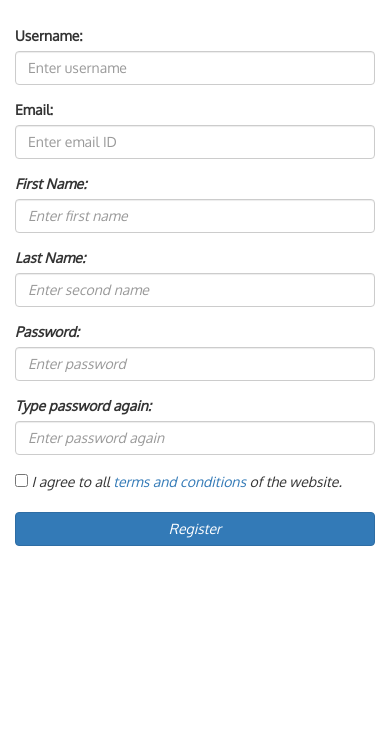
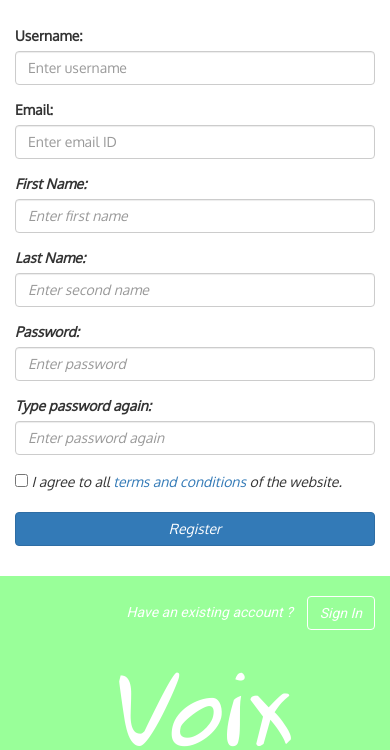
Before and after one commit to rkpattnaik780/rk-votingappfcc, a website: page public/htmlpages/register.html in a window 390 px wide. Shown: the part 94-844 px from the top of the page. Drawn offline with Linux system fonts and the light colour scheme.

Commit message:
Fully responsive

```diff
--- a/public/stylesheets/index.css
+++ b/public/stylesheets/index.css
@@ -1,6 +1,13 @@
 *{ padding : 0px ;
    margin: 0px ;}
-body { overflow: hidden ;}
+
+@media screen and (min-width: 800px OR min-height: 700px) {
+   body { overflow-x : hidden ;
+          overflow-y : hidden ;}
+}
+
+body { overflow-x : hidden ;}
+
 #info{
     background-color: #99ff99 ;
     height : 100vh;
@@ -9,7 +16,7 @@ body { overflow: hidden ;}
     font-family: 'Roboto', sans-serif;
 }
 .small-text{ font-size: 75%; color : #66d9ff }
-#signupbar{ height : 100vh ;
+#signupbar{ height : 100% ;
             font-family: 'Oxygen', sans-serif;
             padding : 20px;}
 #regform{
--- a/public/stylesheets/register.css
+++ b/public/stylesheets/register.css
@@ -1,14 +1,22 @@
 *{ padding : 0px ;
    margin: 0px ;}
-body { overflow: hidden ;}
+
+@media screen and (min-width: 800px OR min-height: 400px) {
+   body { overflow-x : hidden ;
+          overflow-y : hidden ;}
+}
+
+body { overflow-x : hidden ;}
+
 #info{
     background-color: #99ff99 ;
+    visibility: visible ;
     height : 100vh;
     padding : 20px ;
     color : white ;
     font-family: 'Roboto', sans-serif;
 }
-#signupbar{ height : 100vh ;
+#signupbar{ height : 100% ;
             font-family: 'Oxygen', sans-serif;
             padding : 10px;}
 #regform{
```
